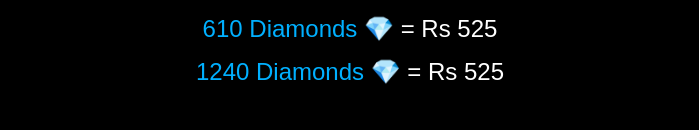
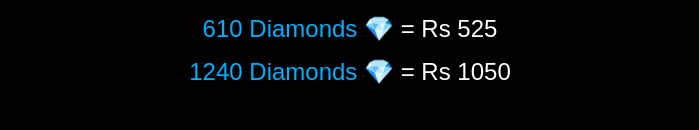
Before and after one commit to SuyogTP/Minecraft, a plain HTML site: page index.html in a window 1280 px wide. Shown: the part 369-499 px from the top of the page, without its empty margins (290-989 px from the left). Drawn offline with Linux system fonts and the light colour scheme.

Commit message:
Update index.html

```diff
--- a/index.html
+++ b/index.html
@@ -22,7 +22,7 @@
             <li><span class="diamond-amount">115 Diamonds 💎</span> = Rs 105</li>
             <li><span class="diamond-amount">240 Diamonds 💎</span> = Rs 210</li>
             <li><span class="diamond-amount">610 Diamonds 💎</span> = Rs 525</li>
-            <li><span class="diamond-amount">1240 Diamonds 💎</span> = Rs 525</li>
+            <li><span class="diamond-amount">1240 Diamonds 💎</span> = Rs 1050</li>
         </ul>
     </section>
     <section class="special-offers">
```
